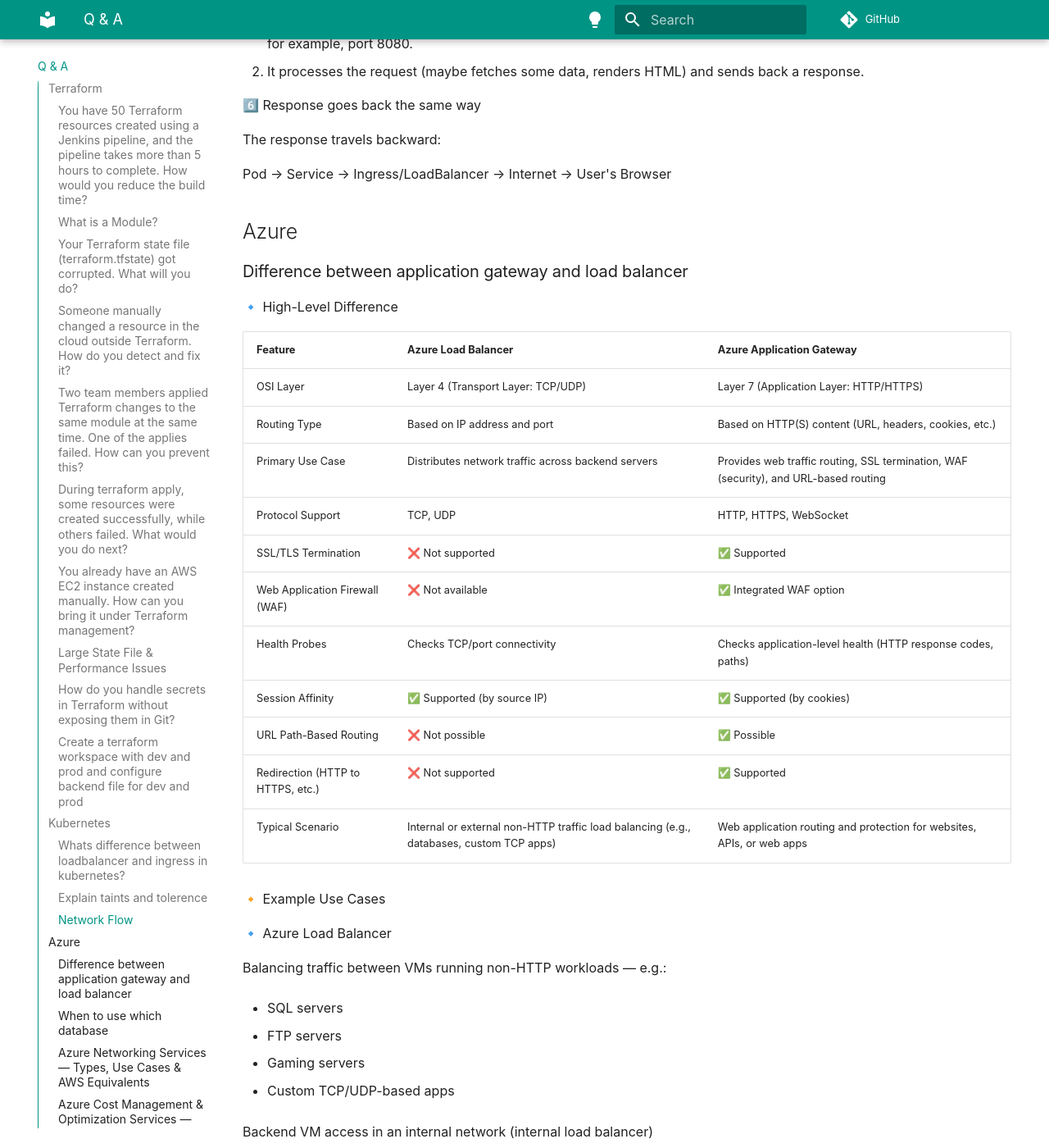
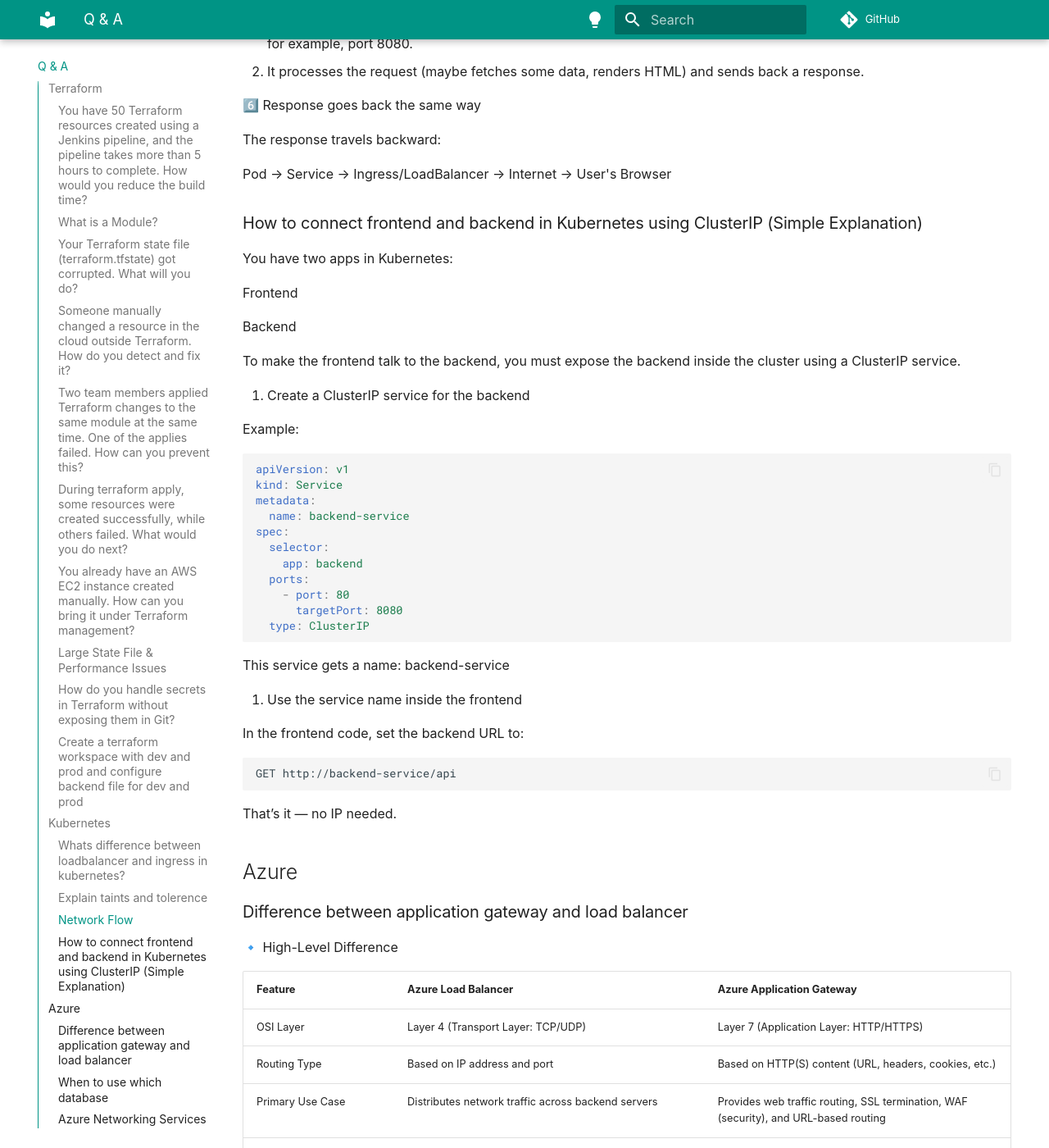
Before and after one commit to botlaram/docs, an MkDocs documentation site: the page built from docs/scenario_based.md, in a window 1280 px wide and 1400 px high, scrolled down 14630 px. Shown: the whole window at 82% size. Built offline with MkDocs 1.6.1 and Material for MkDocs 9.7.7, drawn with Linux system fonts in a browser that asks for light colours; some web fonts are replaced.

Commit message:
Document frontend-backend connection in Kubernetes
Added a simple explanation on connecting frontend and backend in Kubernetes using ClusterIP service.

````diff
--- a/docs/scenario_based.md
+++ b/docs/scenario_based.md
@@ -733,6 +733,45 @@
 
 Pod → Service → Ingress/LoadBalancer → Internet → User's Browser
 
+### How to connect frontend and backend in Kubernetes using ClusterIP (Simple Explanation)
+
+You have two apps in Kubernetes:
+
+Frontend
+
+Backend
+
+To make the frontend talk to the backend, you must expose the backend inside the cluster using a ClusterIP service.
+
+1. Create a ClusterIP service for the backend
+
+Example:
+
+```yaml
+apiVersion: v1
+kind: Service
+metadata:
+  name: backend-service
+spec:
+  selector:
+    app: backend
+  ports:
+    - port: 80
+      targetPort: 8080
+  type: ClusterIP
+```
+
+This service gets a name: backend-service
+
+2. Use the service name inside the frontend
+
+In the frontend code, set the backend URL to:
+
+```bash
+GET http://backend-service/api
+```
+
+That’s it — no IP needed.
 
 ## Azure
 
````
